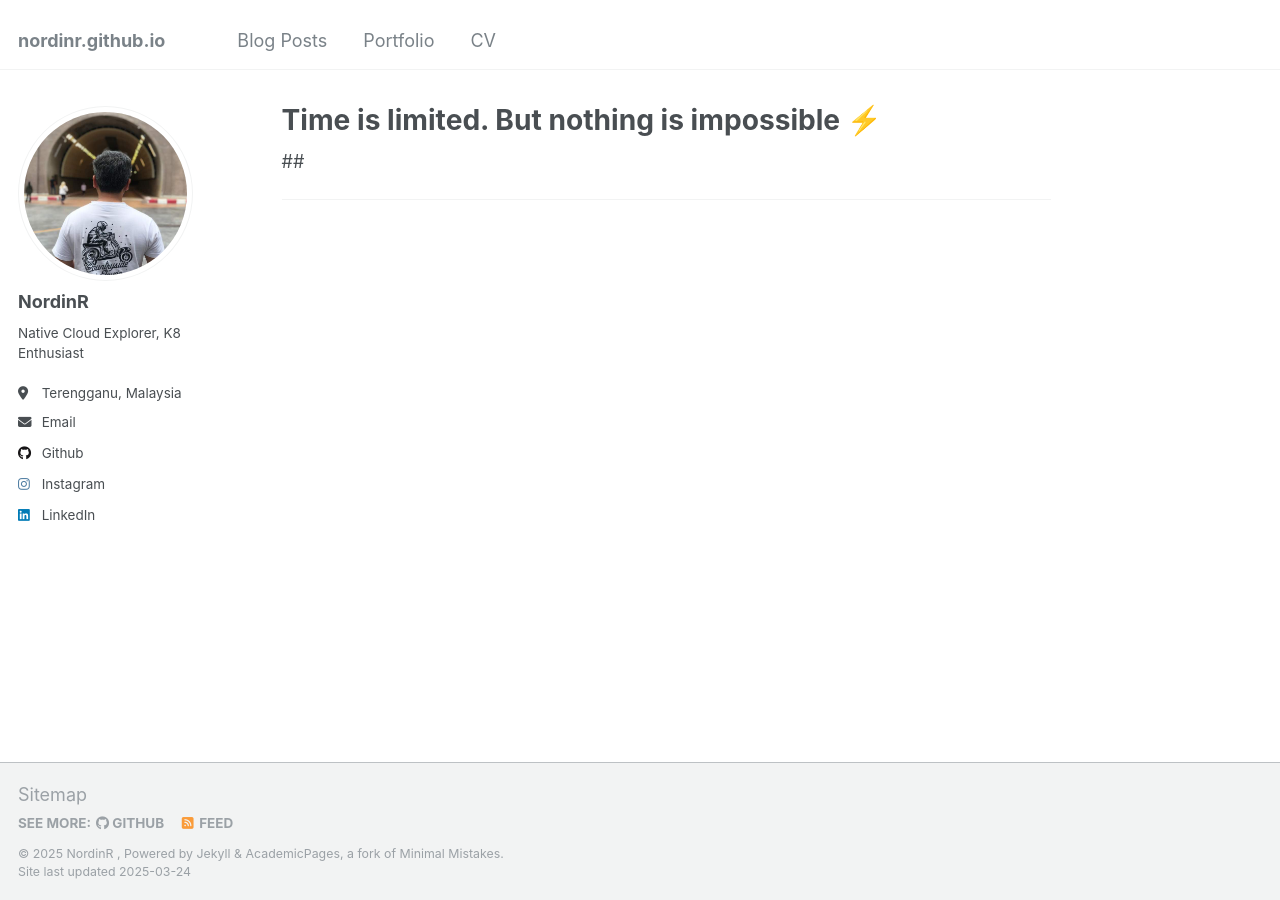
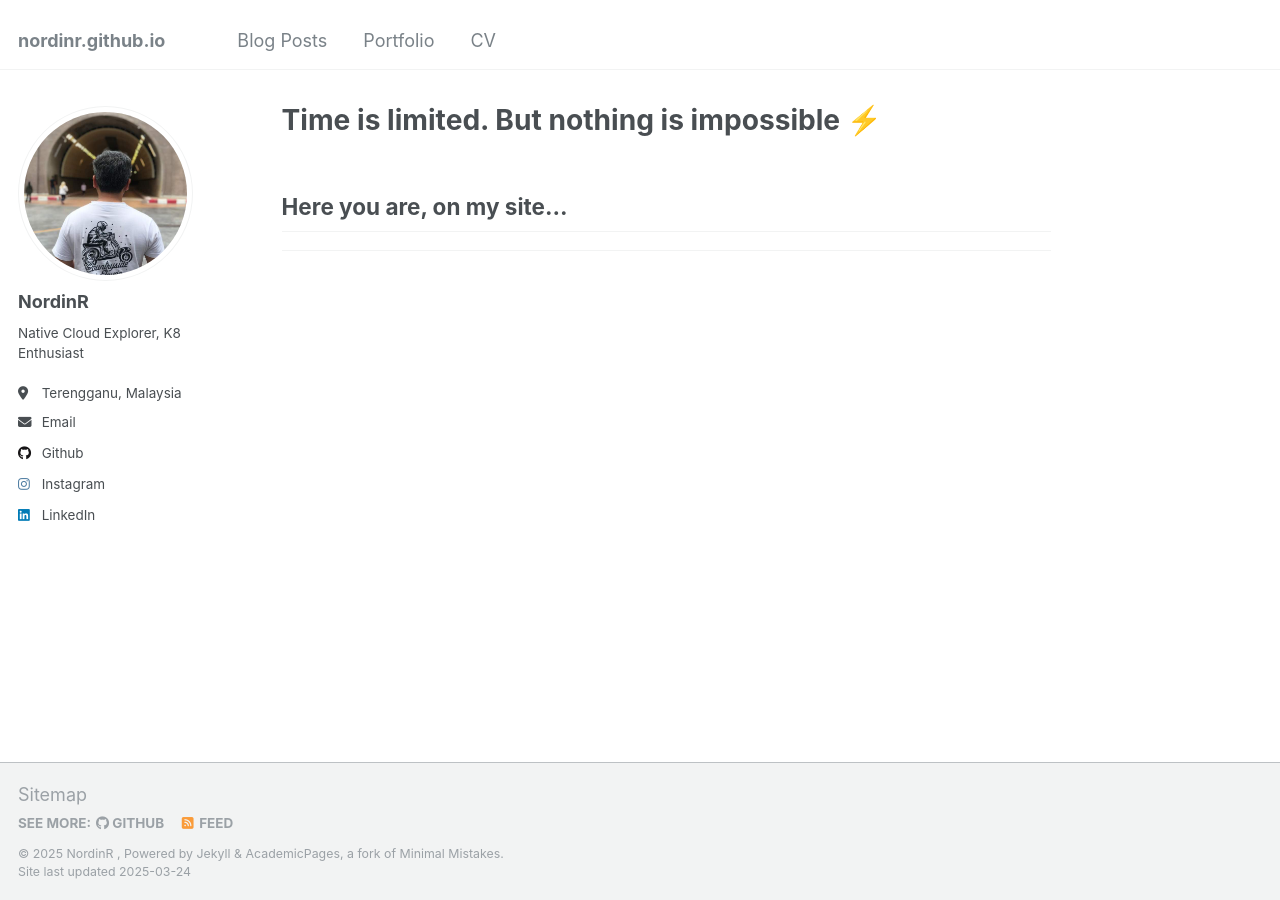
Before and after one commit to nordinr/nordinr.github.io, a Jekyll site: the page built from _pages/about.md, in a window 1280 px wide. Built offline with Jekyll 4.4.1, drawn with Linux system fonts in a browser that asks for light colours.

Commit message:
Editing about.md codes

```diff
--- a/_pages/about.md
+++ b/_pages/about.md
@@ -6,7 +6,7 @@ redirect_from:
   - /about/
   - /about.html
 ---
-##
+## Here you are, on my site...
 
 
 
```
